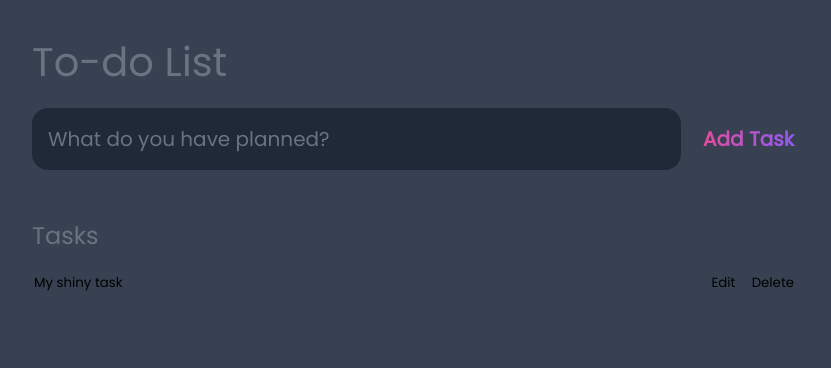
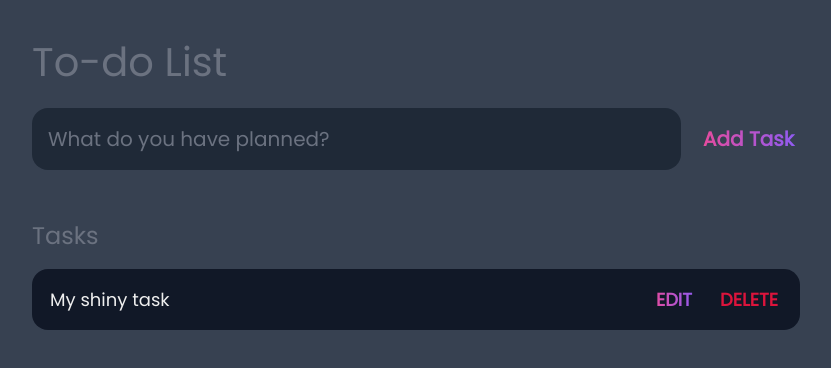
Before and after one commit to anasxyz/ToDoList, a plain HTML site: page index.html in a window 1280 px wide. Shown: the whole page, without its empty margins (224-1055 px from the left). Drawn offline with Linux system fonts and the light colour scheme.

Commit message:
Finished CSS

```diff
--- a/home.css
+++ b/home.css
@@ -67,7 +67,7 @@ input, button {
 #new-task-submit {
     color: var(--pink);
     font-size: 1.25rem;
-    font-weight: 1000;
+    font-weight: 700;
     background-image: linear-gradient(to right, var(--pink), var(--purple));
     -webkit-background-clip: text;
     -webkit-text-fill-color: transparent;
@@ -104,4 +104,53 @@ main {
 #tasks .task {
     display: flex;
     justify-content: space-between;
+    background-color: var(--darkest);
+    padding: 1rem;
+    border-radius: 1rem;
+    margin-bottom: 1rem;
 }
+
+#tasks .task .content .text {
+    color: var(--light);
+    font-size: 1.125rem;
+    width: 100%;
+    display: block;
+    transition: 0.4s;
+}
+
+
+#tasks .task .content .text:not(:read-only) {
+    color: var(--pink);
+}
+
+#tasks .task .actions {
+    display: flex;
+    margin: 0 -0.5rem;
+}
+
+.task .actions button {
+    cursor: pointer;
+    margin: 0 0.5rem;
+    font-size: 1.125rem;
+    font-weight: 700;
+    text-transform: uppercase;
+    transition: 0.4s;
+}
+
+.task .actions button:hover {
+    opacity: 0.8
+}
+
+.task .actions button:active {
+    opacity: 0.6
+}
+
+.task .actions .edit {
+    background-image: linear-gradient(to right, var(--pink), var(--purple));
+    -webkit-background-clip: text;
+    -webkit-text-fill-color: transparent;
+}
+
+.task .actions .delete {
+    color: crimson;
+}
```
Also changed, not shown: index.html (+2 -0 lines).
